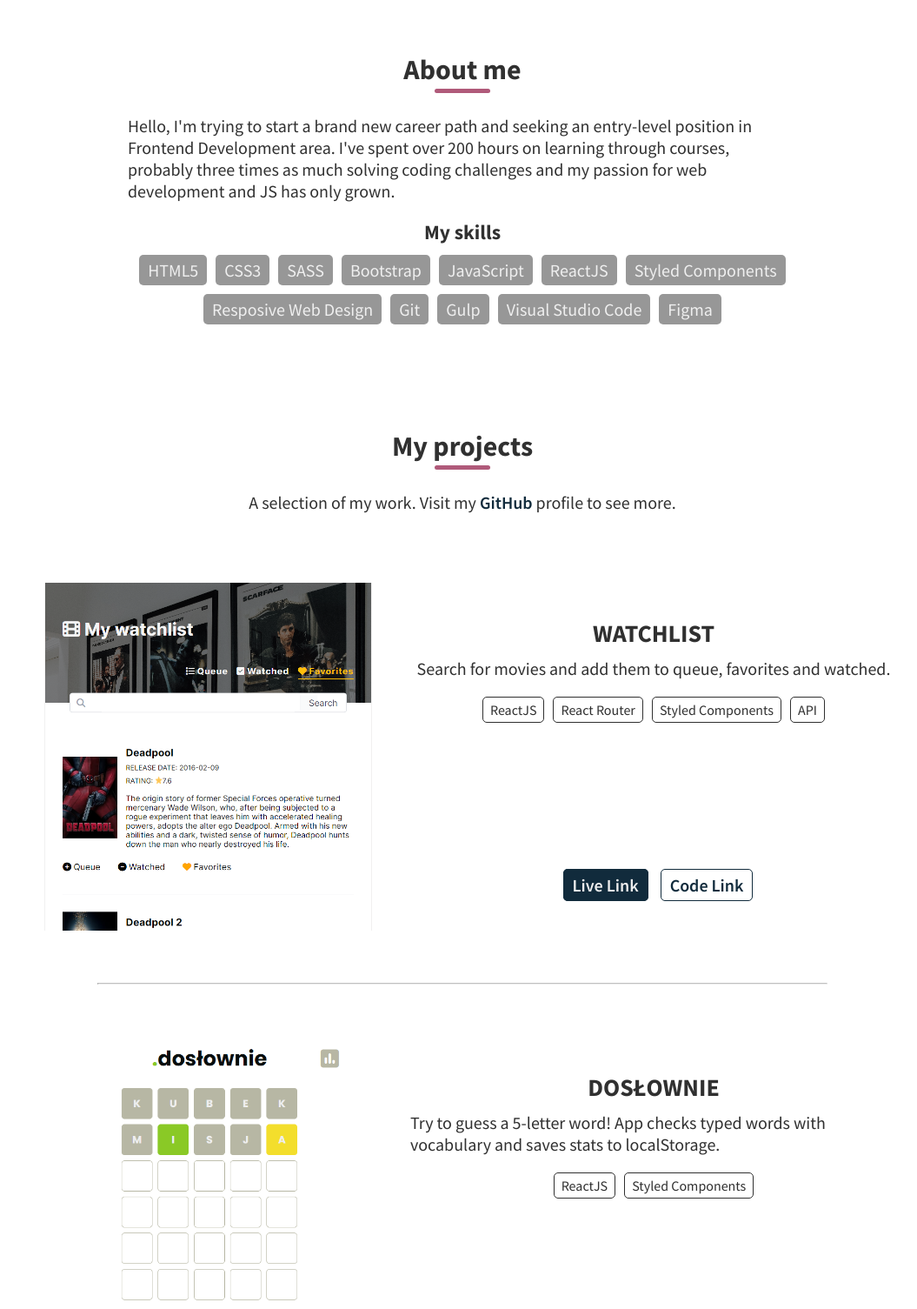
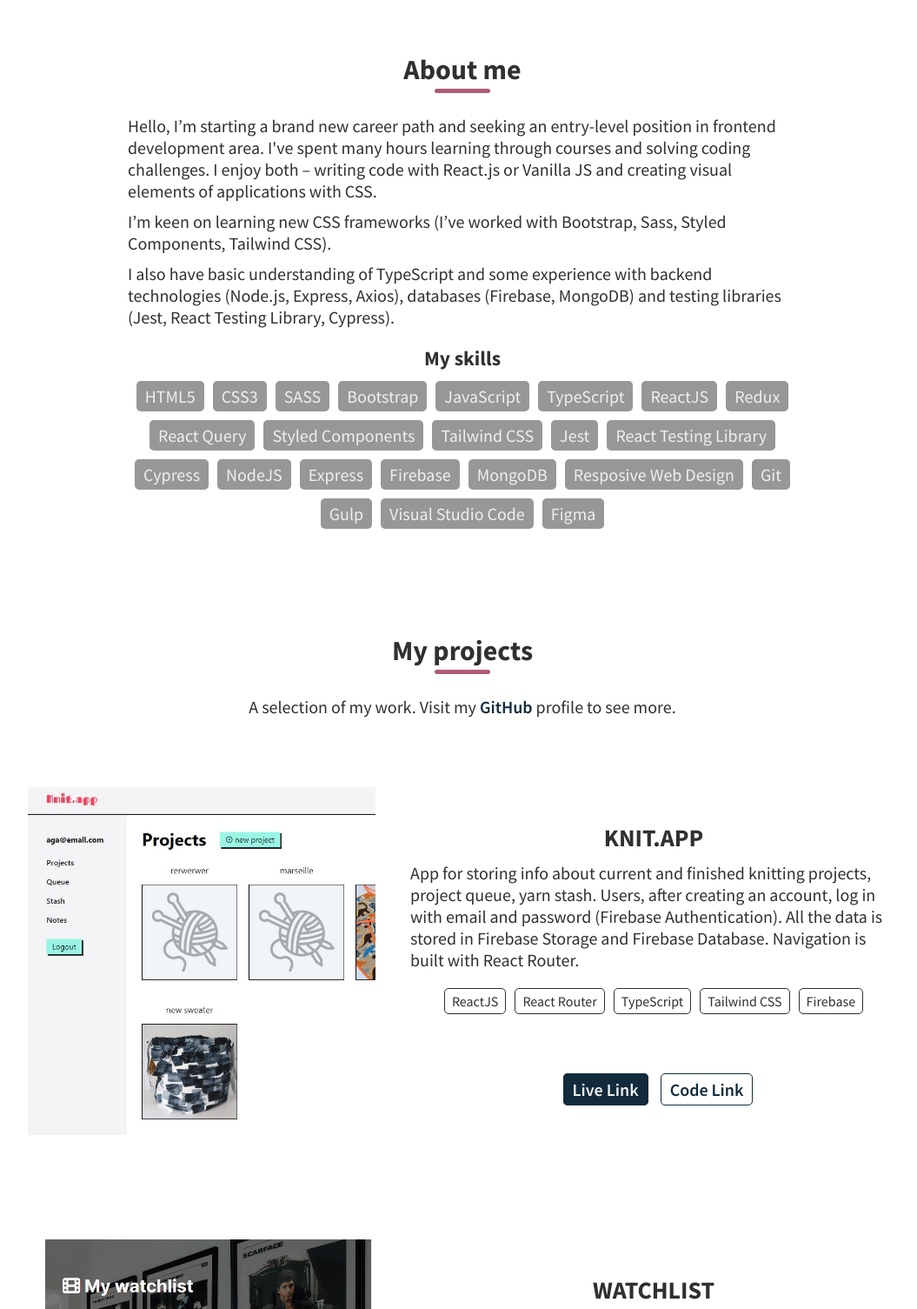
Before and after one commit to agnkos/portfolio, a website: page index.html in a window 1280 px wide. Shown: the part 860-2365 px from the top of the page at 87% size, without its empty margins (108-1163 px from the left). Drawn offline with Linux system fonts and the light colour scheme.

Commit message:
aboutme section & projects updated

```diff
--- a/index.html
+++ b/index.html
@@ -58,15 +58,26 @@
 
         <section id="about" class="section section--about">
             <h2 class="section__title">About me</h2>
-            <p class="section__text section__text--about">
-                Hello, I'm trying to start a brand new career path and
-                seeking an entry-level position in Frontend
-                Development area. I've spent over 200 hours
-                on learning through courses, probably three
-                times as much solving coding challenges and
-                my passion for web development and JS has
-                only grown.
-            </p>
+            <div class="section__text section__text--about">
+                <p>
+                    Hello, I’m starting a brand new career path and seeking an entry-level position in frontend
+                    development
+                    area. I've spent many hours learning through courses and solving coding challenges. I enjoy both –
+                    writing code with React.js or Vanilla JS and creating visual elements of applications with CSS.
+                </p>
+                <p>
+                    I’m keen on learning new CSS frameworks (I’ve worked with Bootstrap, Sass, Styled Components,
+                    Tailwind
+                    CSS).
+                </p>
+                <p>
+                    I also have basic understanding of TypeScript and some experience with backend technologies
+                    (Node.js,
+                    Express, Axios), databases (Firebase, MongoDB) and testing libraries (Jest, React Testing Library,
+                    Cypress).
+                </p>
+
+            </div>
             <h3 class="section__subtitle">My skills</h3>
             <div class="skills">
                 <div class="skills__item">HTML5</div>
@@ -74,8 +85,19 @@
                 <div class="skills__item">SASS</div>
                 <div class="skills__item">Bootstrap</div>
                 <div class="skills__item">JavaScript</div>
+                <div class="skills__item">TypeScript</div>
                 <div class="skills__item">ReactJS</div>
+                <div class="skills__item">Redux</div>
+                <div class="skills__item">React Query</div>
                 <div class="skills__item">Styled Components</div>
+                <div class="skills__item">Tailwind CSS</div>
+                <div class="skills__item">Jest</div>
+                <div class="skills__item">React Testing Library</div>
+                <div class="skills__item">Cypress</div>
+                <div class="skills__item">NodeJS</div>
+                <div class="skills__item">Express</div>
+                <div class="skills__item">Firebase</div>
+                <div class="skills__item">MongoDB</div>
                 <div class="skills__item">Resposive Web Design</div>
                 <div class="skills__item">Git</div>
                 <div class="skills__item">Gulp</div>
@@ -89,6 +111,31 @@
             <p class="section__text">A selection of my work. Visit my <a href="https://github.com/agnkos"
                     target="_blank" rel="noopener noreferrer" class="section__link">GitHub</a> profile to see more.</p>
             <div class="projects-container">
+
+                <div class="project">
+                    <img src="dist/images/knitapp1.jpg" alt="project image" class="project__img">
+                    <div class="project__info">
+                        <div class="project__title">Knit.app</div>
+                        <div class="project__description">App for storing info about current and finished knitting
+                            projects, project queue, yarn stash. Users, after creating an account, log in with email and
+                            password (Firebase Authentication). All the data is stored in Firebase Storage and Firebase
+                            Database. Navigation is built with React Router.</div>
+                        <div class="stack">
+                            <div class="stack__item">ReactJS</div>
+                            <div class="stack__item">React Router</div>
+                            <div class="stack__item">TypeScript</div>
+                            <div class="stack__item">Tailwind CSS</div>
+                            <div class="stack__item">Firebase</div>
+                        </div>
+                        <div class="project__links">
+                            <a href="https://knit-app.netlify.app/" target="_blank" rel="noopener noreferrer"
+                                class="project__link project__link--live">Live Link</a>
+                            <a href="https://github.com/agnkos/knit-app" target="_blank" rel="noopener noreferrer"
+                                class="project__link project__link--code">Code Link</a>
+                        </div>
+                    </div>
+                </div>
+
 
                 <div class="project">
                     <img src="dist/images/watchlist.png" alt="project image" class="project__img">
```
Also changed, not shown: dist/css/main.min.css, dist/images/knitapp1.jpg (added), dist/images/knitapp2.jpg (added).
